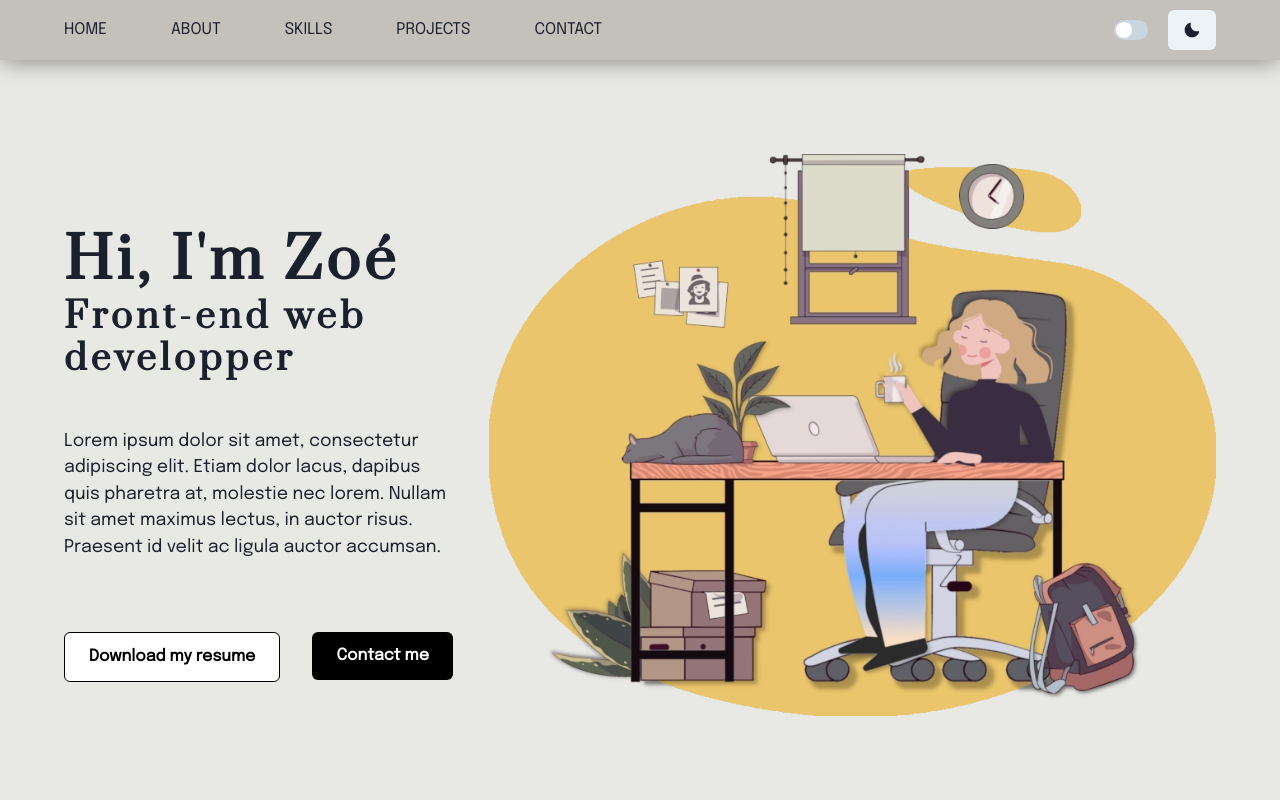
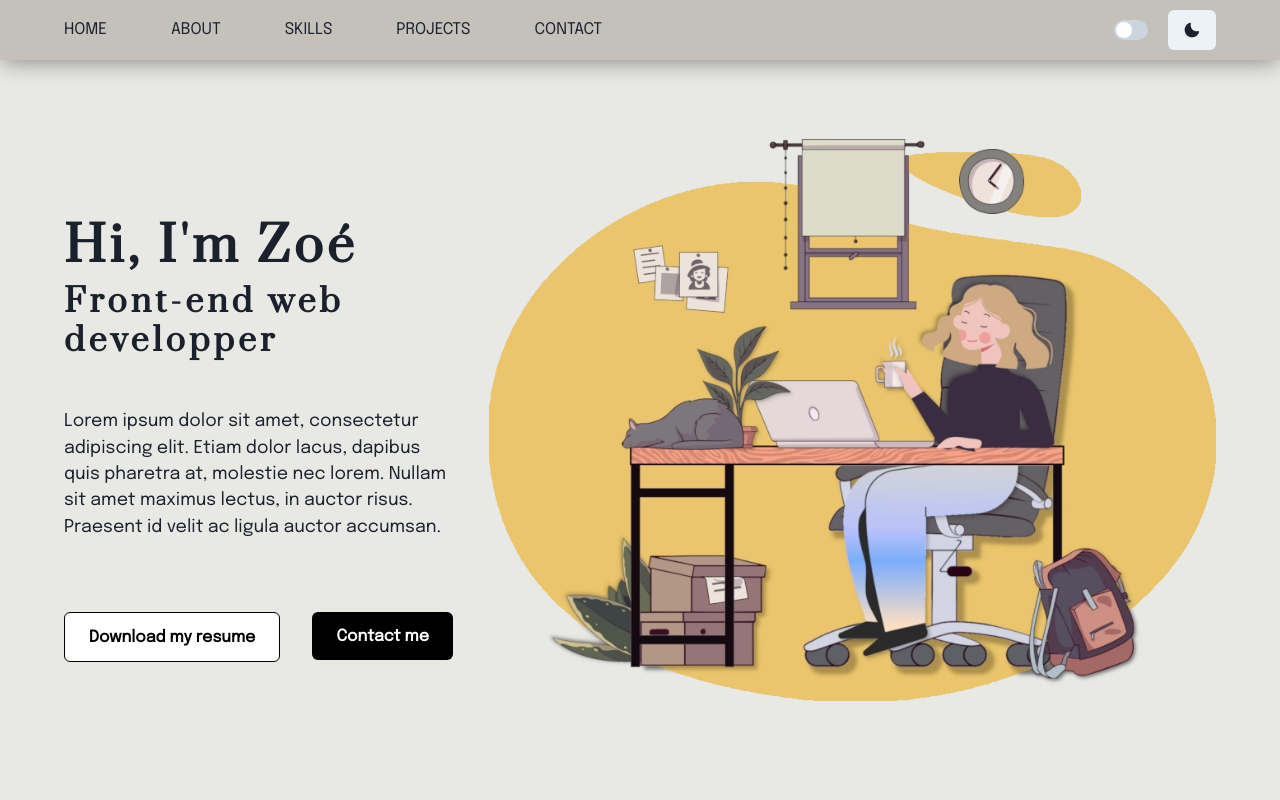
Before and after one commit to Tsuricate/Portfolio, a React (Create React App) app: page / in a window 1280 px wide. Shown: the top 800 px of the page. Built offline with nearby package versions, Linux system fonts and the light colour scheme.

Commit message:
Fix: size header on all devices + letter spacing

```diff
--- a/src/components/HomeContent.js
+++ b/src/components/HomeContent.js
@@ -6,6 +6,7 @@ import {
   Text,
   Wrap,
   Box,
+  Stack,
   Image,
   useColorModeValue,
 } from '@chakra-ui/react';
@@ -20,17 +21,17 @@ const HomeContent = () => (
       justifyItems="center"
       alignItems="center"
       gap={{ base: 9, md: 16, lg: 9 }}
-      pt={{ lg: 16 }}
+      pt={{ lg: 28, xl: 10 }}
     >
       <GridItem colSpan={1} mt={{ base: 10 }}>
         <Wrap direction="column" spacing={{ base: 5, md: 10, xl: 12 }}>
-          <Box>
-            <Heading fontSize="3.5em">Hi, I&apos;m Zoé</Heading>
-            <Heading fontSize="2.2em" fontWeight="extrabold">
+          <Stack>
+            <Heading fontSize={{ base: '1.7em', md: '2.1em', xl: '3em' }}>Hi, I&apos;m Zoé</Heading>
+            <Heading fontSize={{ base: '1.2em', md: '1.5em', xl: '2em' }}>
               Front-end web developper
             </Heading>
-          </Box>
-          <Text fontSize="1.1em">
+          </Stack>
+          <Text fontSize={{ xl: '1.1em' }}>
             Lorem ipsum dolor sit amet, consectetur adipiscing elit. Etiam dolor lacus, dapibus quis
             pharetra at, molestie nec lorem. Nullam sit amet maximus lectus, in auctor risus.
             Praesent id velit ac ligula auctor accumsan.
--- a/src/theme/components/heading.js
+++ b/src/theme/components/heading.js
@@ -1,6 +1,6 @@
 const Heading = {
   baseStyle: {
-    letterSpacing: '4px',
+    letterSpacing: { base: '2px', md: '3px', lg: '4px' },
   },
   variants: {
     'page-title': {
```
